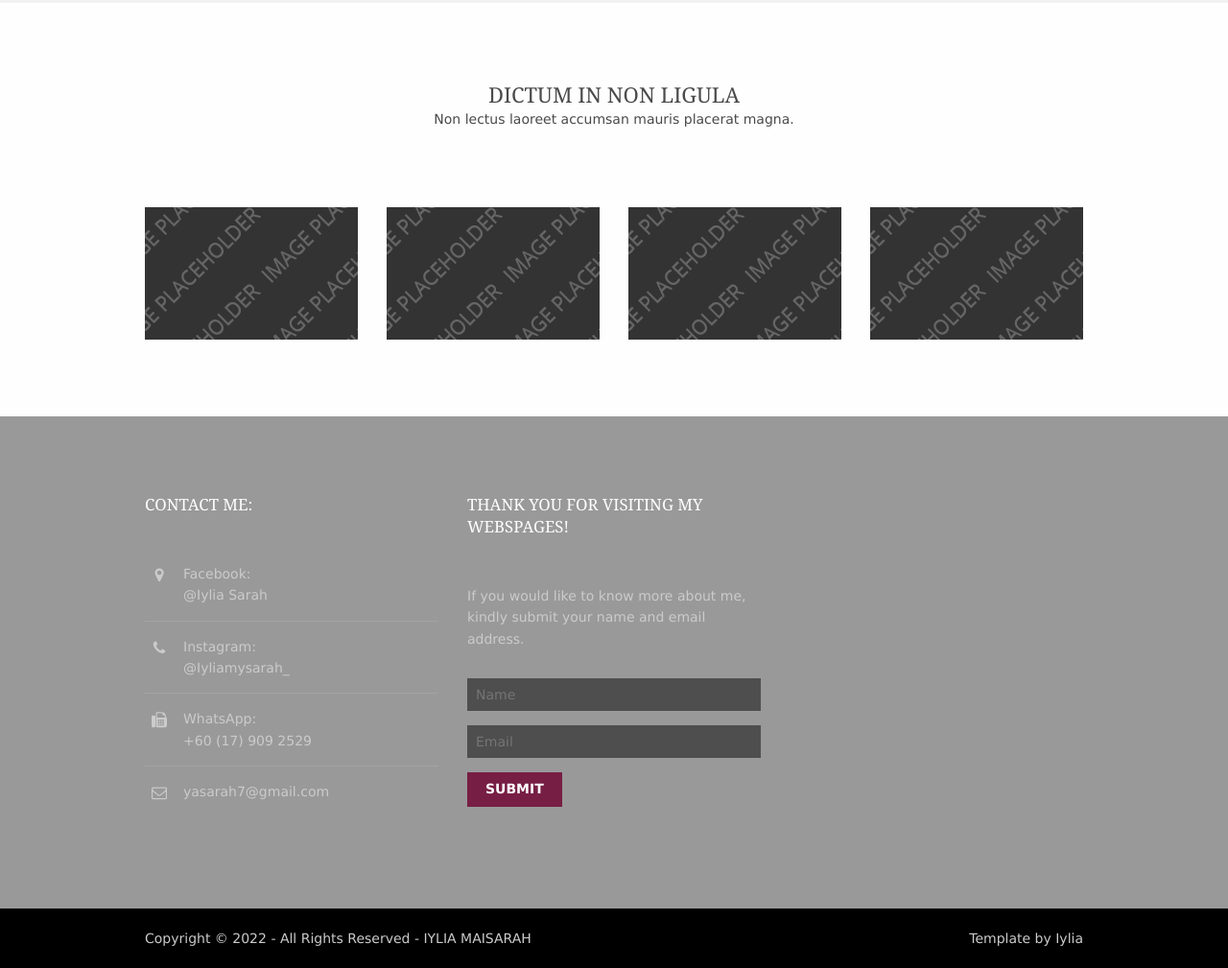
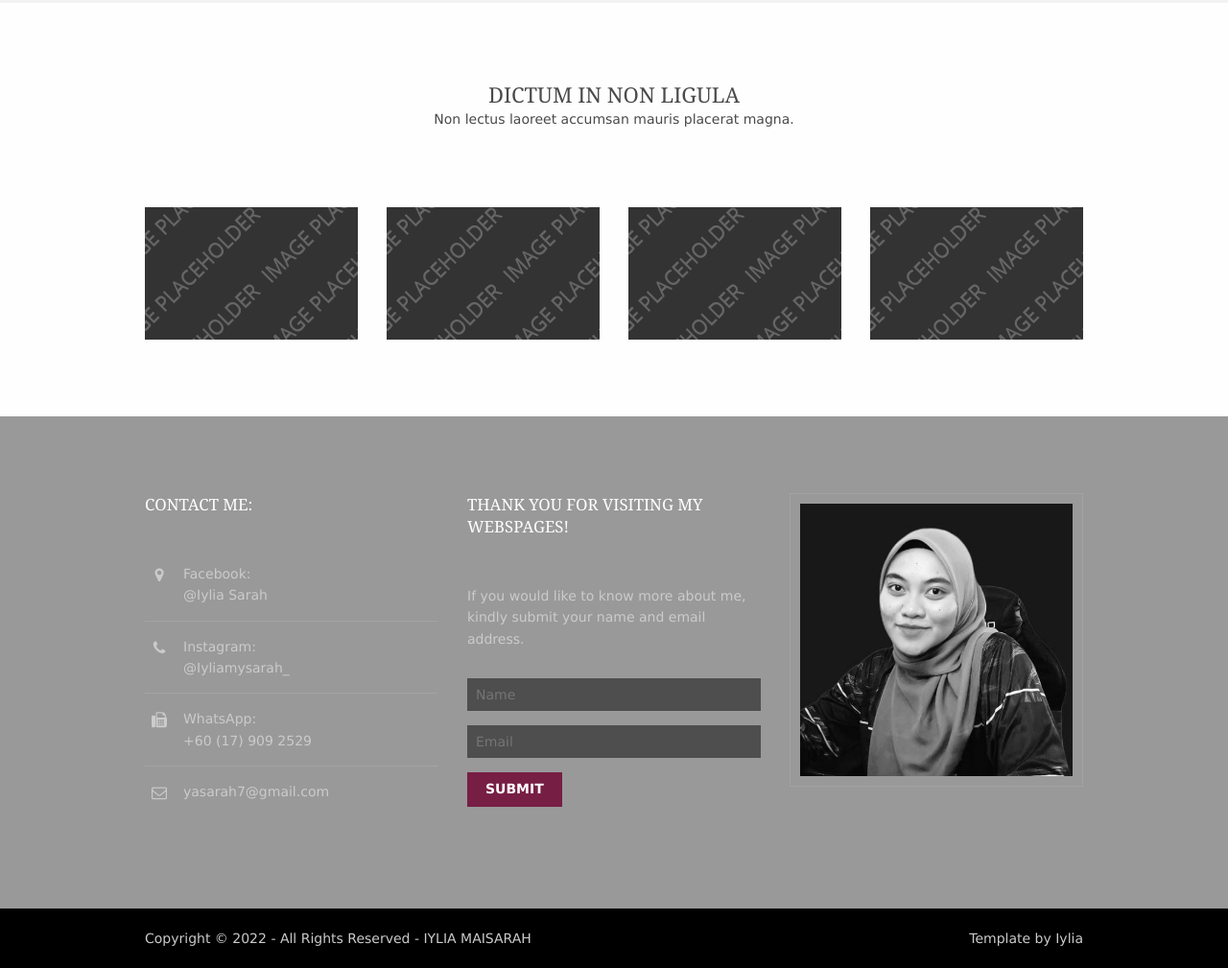
Before and after one commit to yasarah7/IYLIA-MAISARAH-, a plain HTML site: page template.html in a window 1280 px wide. Shown: the part 2633-3642 px from the top of the page at 96% size. Drawn offline with Linux system fonts and the light colour scheme.

Commit message:
Update template.html

```diff
--- a/template.html
+++ b/template.html
@@ -252,6 +252,10 @@ Licence URI: https://www.os-templates.com/template-terms
         </fieldset>
       </form>
     </div>
+    <div class="one_third">
+      <figure><a href="#"><img class="borderedbox inspace-10 btmspace-15" src="profile.jpg" alt=""></a>
+      </figure>
+    </div>
     <!-- ################################################################################################ -->
   </footer>
 </div>
```
